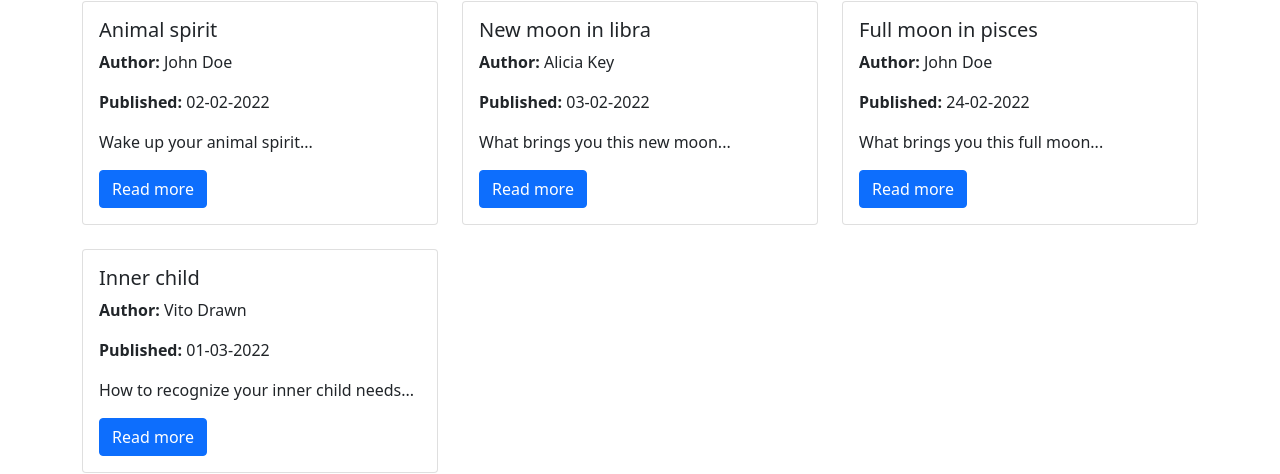
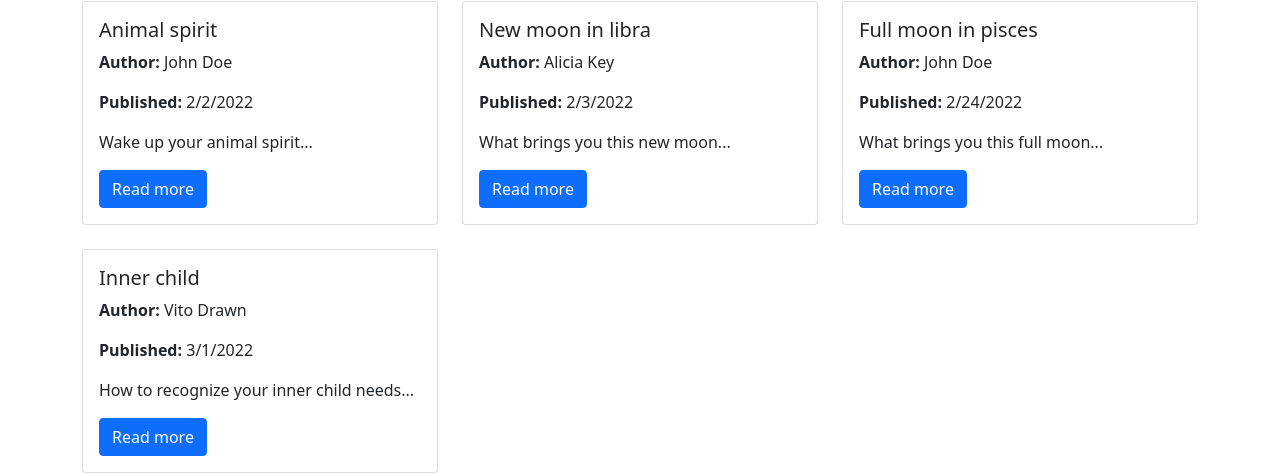
Before and after one commit to ewenowak/blog-app-react, a React (Create React App) app: page / in a window 1280 px wide. Shown: the part 165-639 px from the top of the page. Built offline with nearby package versions, Linux system fonts and the light colour scheme.

Commit message:
Add validate Form

```diff
--- a/package.json
+++ b/package.json
@@ -10,7 +10,10 @@
     "http-server": "^14.1.0",
     "react": "^17.0.2",
     "react-bootstrap": "2.0",
+    "react-datepicker": "^4.7.0",
     "react-dom": "^17.0.2",
+    "react-hook-form": "7.19.5",
+    "react-quill": "^1.3.5",
     "react-redux": "7.2.6",
     "react-router-dom": "6.0.1",
     "react-scripts": "5.0.0",
--- a/src/components/features/AddPostForm.js
+++ b/src/components/features/AddPostForm.js
@@ -2,7 +2,6 @@
 import { addPost } from "../../redux/postsReducer";
 import { useNavigate } from "react-router-dom";
 import PostForm from "./PostForm";
-import PropTypes from 'prop-types';
 
 const AddPostForm = () => {
     const dispatch = useDispatch();
@@ -19,8 +18,4 @@
     );
 };
 
-AddPostForm.propTypes= {
-    handleSubmit: PropTypes.func.isRequired,
-};
-
 export default AddPostForm;
--- a/src/components/features/AllPosts.js
+++ b/src/components/features/AllPosts.js
@@ -2,7 +2,7 @@
 import { useSelector } from "react-redux"
 import { getAllPosts } from "../../redux/postsReducer"
 import { Link } from "react-router-dom";
-import PropTypes from 'prop-types';
+import dateToStr from "../../utils/dateToStr";
 
 const AllPosts = () => {
     const posts = useSelector(getAllPosts);
@@ -14,7 +14,7 @@
                     <Card.Body>
                         <Card.Title>{post.title}</Card.Title>
                         <Card.Text><b>Author:</b> {post.author}</Card.Text>
-                        <Card.Text><b>Published:</b> {post.publishedDate}</Card.Text>
+                        <Card.Text><b>Published:</b> {dateToStr(post.publishedDate)}</Card.Text>
                         <Card.Text>{post.shortDescription}</Card.Text>
                         <Button as={Link} to={"/post/" + post.id} type="primary">Read more</Button>
                     </Card.Body>
@@ -24,8 +24,5 @@
     );
 };
 
-AllPosts.propTypes={
-    posts: PropTypes.array.isRequired,
-};
 
 export default AllPosts;
--- a/src/components/features/Post.js
+++ b/src/components/features/Post.js
@@ -4,7 +4,9 @@
 import { useSelector, useDispatch} from "react-redux";
 import { getPostById } from "../../redux/postsReducer";
 import { deletePost } from "../../redux/postsReducer";
-import PropTypes from 'prop-types';
+import dateToStr from "../../utils/dateToStr";
+
+
 
 
 const Post = () => {
@@ -47,15 +49,12 @@
                 </Col>
             </Row>
             <p><b>Author:</b> {postData.author}</p>
-            <p><b>Published:</b> {postData.publishedDate}</p>
-            <p>{postData.content}</p>
+            <p><b>Published:</b>{dateToStr(postData.publishedDate)}</p>
+            <p dangerouslySetInnerHTML={{ __html: postData.content }} />
         </Container>
         </>
     );
 };
 
-Post.propTypes={
-    postData: PropTypes.array.isRequired,
-    deletePost: PropTypes.func.isRequired,
-  };
+
 export default Post;
--- a/src/components/features/PostForm.js
+++ b/src/components/features/PostForm.js
@@ -1,49 +1,74 @@
-import { Form, Button } from "react-bootstrap";
+import { Form, Button, FormGroup } from "react-bootstrap";
 import { useState } from "react";
-import PropTypes from 'prop-types';
+import ReactQuill from 'react-quill';
+import 'react-quill/dist/quill.snow.css';
+import DatePicker from 'react-datepicker';
+import 'react-datepicker/dist/react-datepicker.css';
+import { useForm } from "react-hook-form";
+
 
 const PostForm = ({action, actionText, ...props}) => {
   const [title, setTitle] = useState(props.title || '');
   const [author, setAuthor] = useState(props.author || '');
-  const [publishedDate, setPublishedDate] = useState(props.publishedDate || '');
+  const [publishedDate, setPublishedDate] = useState(props.publishedDate || new Date());
   const [shortDescription, setShortDescription] = useState(props.shortDescription || '');
   const [content, setContent] = useState(props.content || '');
+  const [contentError, setContentError] = useState(false);
+  const [dateError, setDateError] = useState(false);
+  const { register, handleSubmit: validate, formState: { errors } } = useForm();
 
   const handleSubmit = e => {
-    e.preventDefault();
-    action({ title, author, publishedDate, shortDescription, content });
+    setContentError(!content)
+    setDateError(!publishedDate)
+    if(content && publishedDate) {
+      action({ title, author, publishedDate, shortDescription, content });
+    }
   };
 
   return (
-    <Form onSubmit={handleSubmit}>
+    <Form onSubmit={validate(handleSubmit)}>
+      <Form.Group className="mb-3 w-50" controlId="formTitle">
         <Form.Label className ="mt-3">Title</Form.Label>
-            <Form.Control className="mb-3 w-50" type="text" placeholder="Title" value={title} onChange={e => setTitle(e.target.value)}/>
-
-            <Form.Label>Author</Form.Label>
-            <Form.Control className="mb-3 w-50" type="text" placeholder="Author" value={author} onChange={e => setAuthor(e.target.value)}/>
-
-            <Form.Label>Published Data</Form.Label>
-            <Form.Control className="mb-3 w-50" type="text" placeholder="DD-MM-YYYY" value={publishedDate} onChange={e => setPublishedDate(e.target.value)} />
-
-            <Form.Label>Short Description</Form.Label>
-            <Form.Control className="mb-3" as="textarea" rows={2} placeholder="Short Description" value={shortDescription} onChange={e => setShortDescription(e.target.value)} />
-
-            <Form.Label>Main content</Form.Label>
-            <Form.Control className="mb-3" as="textarea" rows={4} placeholder="Short Description" value={content} onChange={e => setContent(e.target.value)} />
-
-            <Button variant="primary" type="submit">{actionText}</Button>
+        <Form.Control
+          {...register("title", {required: true, minLength: 3})}
+          value={title}
+          onChange={e => setTitle(e.target.value)}
+          type="text" placeholder="Enter title"
+        />
+        {errors.title && <small className="d-block form-text text-danger mt-2"> This field is required and need min 3 characters.</small>}
+      </Form.Group>
+      <Form.Group className="mb-3 w-50" controlId="formAuthor">
+        <Form.Label>Author</Form.Label>
+        <Form.Control
+          {...register("author", {required: true, minLength: 3})}
+          value={author}
+          onChange={e => setAuthor(e.target.value)}
+          type="text" placeholder="Enter author"
+        />
+        {errors.author && <small className="d-block form-text text-danger mt-2"> This field is required and need min 3 characters.</small>}
+      </Form.Group>
+      <Form.Group className="mb-3 w-50" controlId="formPublishedDate">
+        <Form.Label>Published Date</Form.Label>
+        <DatePicker selected={publishedDate} onChange={(date) => setPublishedDate(date)} />
+        {dateError && <small className="d-block form-text text-danger mt-2"> Date can't be empty.</small> }
+      </Form.Group>
+      <Form.Group className="mb-3" controlId="formShortDescription">
+        <Form.Label>Short Description</Form.Label>
+        <Form.Control
+          {...register("shortDescription", {required: true, minLength: 20})}
+          value={shortDescription} onChange={e => setShortDescription(e.target.value)}
+          as="textarea" rows={2} placeholder="Short Description"
+        />
+        {errors.shortDescription && <small className="d-block form-text text-danger mt-2"> This field is required and need min 20 characters.</small>}
+      </Form.Group>
+      <Form.Group className="mb-3" controlId="formMainContent">
+        <Form.Label>Main content</Form.Label>
+        <ReactQuill theme="snow" value={content} onChange={setContent} />
+        {contentError && <small className="d-block form-text text-danger mt-2">Content can't be empty</small>}
+      </Form.Group>
+      <Button variant="primary" type="submit">{actionText}</Button>
     </Form>
   );
 };
 
-PostForm.propTypes={
-  title: PropTypes.string.isRequired,
-  author: PropTypes.string.isRequired,
-  publishedDate: PropTypes.string.isRequired,
-  shortDescription: PropTypes.array.isRequired,
-  content: PropTypes.array.isRequired,
-  handleSubmit: PropTypes.func.isRequired,
-};
-
-
 export default PostForm;
--- a/src/redux/initialState.js
+++ b/src/redux/initialState.js
@@ -5,7 +5,7 @@
         title: 'Animal spirit',
         shortDescription: 'Wake up your animal spirit...',
         content: 'It is a long established fact that a reader will be distracted by the readable content of a page when looking at its layout. The point of using Lorem Ipsum is that it has a more-or-less normal distribution of letters, as opposed to using',
-        publishedDate: '02-02-2022',
+        publishedDate: new Date('02-02-2022'),
         author: 'John Doe'
       },
       {
@@ -13,7 +13,7 @@
         title: 'New moon in libra',
         shortDescription: 'What brings you this new moon...',
         content: 'It is a long established fact that a reader will be distracted by the readable content of a page when looking at its layout. The point of using Lorem Ipsum is that it has a more-or-less normal distribution of letters, as opposed to using',
-        publishedDate: '03-02-2022',
+        publishedDate: new Date('02-03-2022'),
         author: 'Alicia Key'
       },
       {
@@ -21,7 +21,7 @@
         title: 'Full moon in pisces',
         shortDescription: 'What brings you this full moon...',
         content: 'It is a long established fact that a reader will be distracted by the readable content of a page when looking at its layout. The point of using Lorem Ipsum is that it has a more-or-less normal distribution of letters, as opposed to using',
-        publishedDate: '24-02-2022',
+        publishedDate: new Date('02-24-2022'),
         author: 'John Doe'
       },
       {
@@ -29,7 +29,7 @@
         title: 'Inner child',
         shortDescription: 'How to recognize your inner child needs...',
         content: 'It is a long established fact that a reader will be distracted by the readable content of a page when looking at its layout. The point of using Lorem Ipsum is that it has a more-or-less normal distribution of letters, as opposed to using',
-        publishedDate: '01-03-2022',
+        publishedDate: new Date('03-01-2022'),
         author: 'Vito Drawn'
       }
     ],
--- /dev/null
+++ b/src/utils/dateToStr.js
@@ -0,0 +1,10 @@
+const dateToStr = (dateValue) => {
+    const date = new Date(dateValue);
+    const day = date.getDate();
+    const month = date.getMonth();
+    const year = date.getFullYear();
+
+    return (month + 1) + '/' + day + '/' + year ;
+}
+
+export default dateToStr;
```
Also changed, not shown: 1 other file (tests, documents, lock files or other folders).
